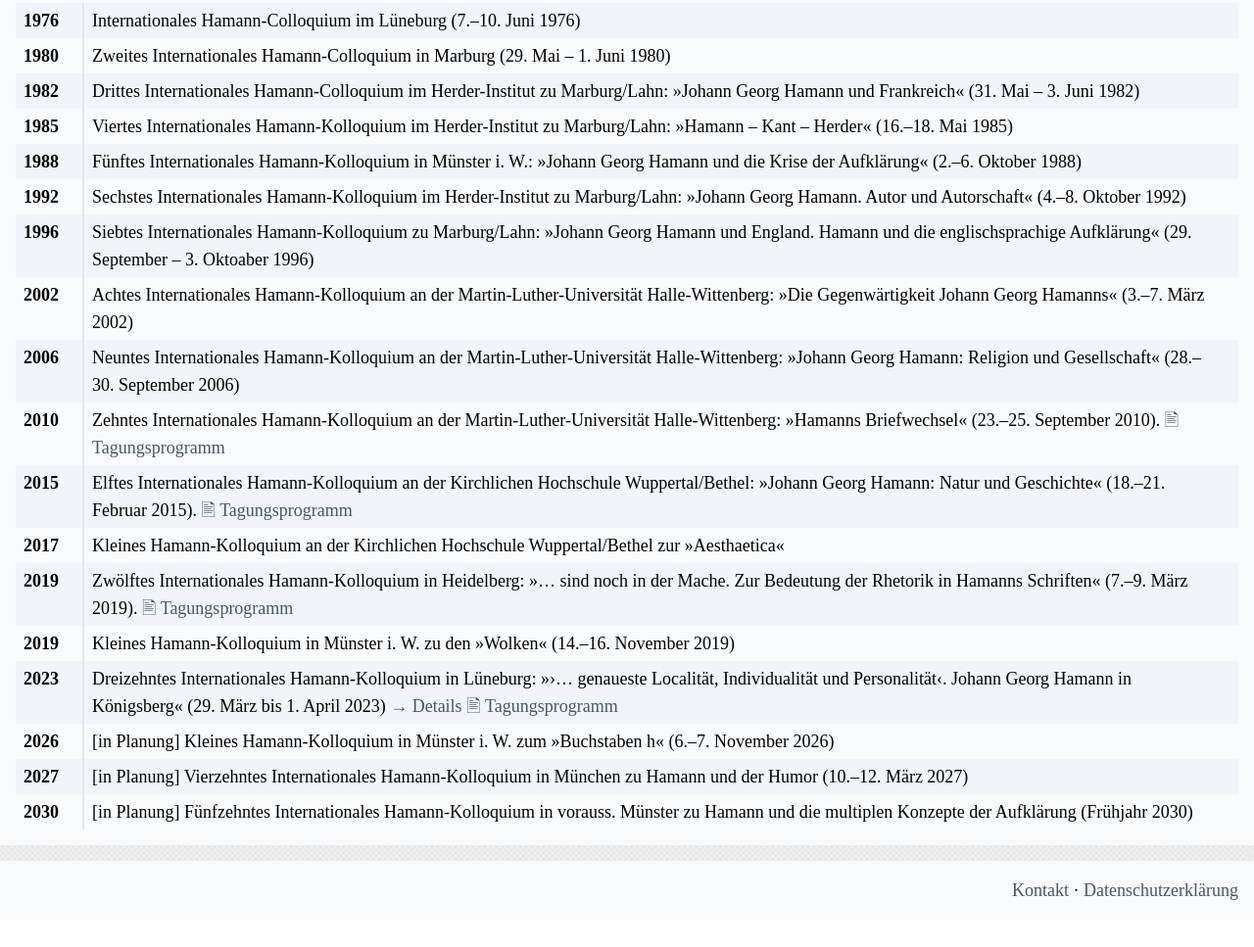
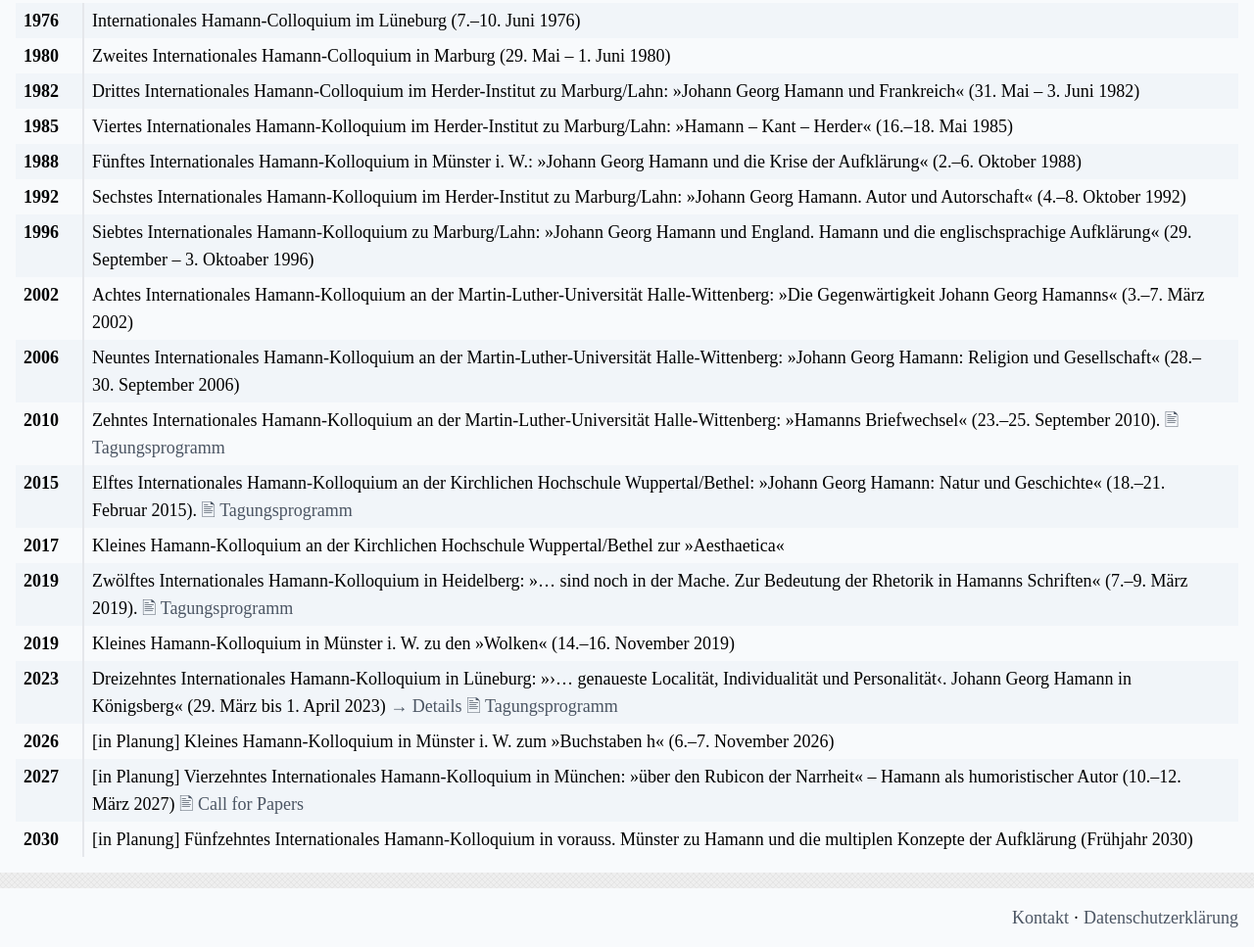
Before and after one commit to Theodor-Springmann-Stiftung/hamann-kolloquium, a website built with Vite: page kolloquien.html in a window 1280 px wide. Shown: the part 146-1113 px from the top of the page at 98% size. Before the commit the page ends 1085 px from the top, so only its background shows below. Built offline with nearby package versions, Linux system fonts and the light colour scheme; a web font is replaced by a local one.

Commit message:
CfP auf Kolloquien-Seite

```diff
--- a/kolloquien.html
+++ b/kolloquien.html
@@ -231,7 +231,9 @@
           <td><b>2027</b></td>
           <td>
             <span class="desc inline">
-              [in Planung] Vierzehntes Internationales Hamann-Kolloquium in München zu Hamann und der Humor (10.–12. März 2027)
+              [in Planung] Vierzehntes Internationales Hamann-Kolloquium in München: »über den Rubicon der Narrheit« – Hamann als humoristischer Autor (10.–12. März 2027) <a href="/pdf/Tagungsprogramme/2027_CfP.pdf"
+                >🖹&nbsp;Call for Papers</a
+              >
             </span>
           </td>
         </tr>
```
